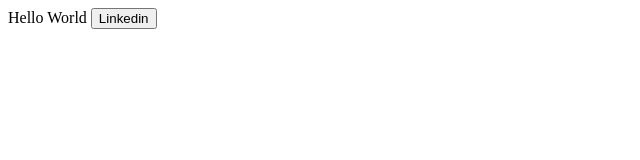
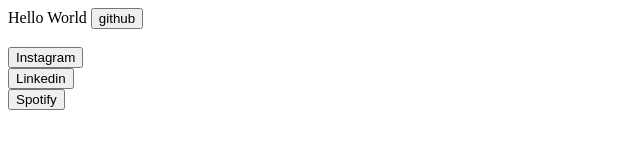
Before and after one commit to cavala/cavala.github.io, a plain HTML site: page index.html in a window 1280 px wide. Shown: the whole page, without its empty margins (0-640 px from the left). Drawn offline with Linux system fonts and the light colour scheme.

Commit message:
refactoring

```diff
--- a/index.html
+++ b/index.html
@@ -1,2 +1,9 @@
 Hello World
+<button href="https://github.com/cavala">github</button>
+<br><br>
+<button href="https://www.instagram.com/figueirareal">Instagram </button>
+<br>
 <button href="https://www.linkedin.com/in/rodrigo--pereira/">Linkedin </button>
+<br>
+<button href="https://open.spotify.com/user/224atdpdw57japmtikp5cayti?si=ad53a0f182bb402d"> Spotify</button>
+<br>
```
